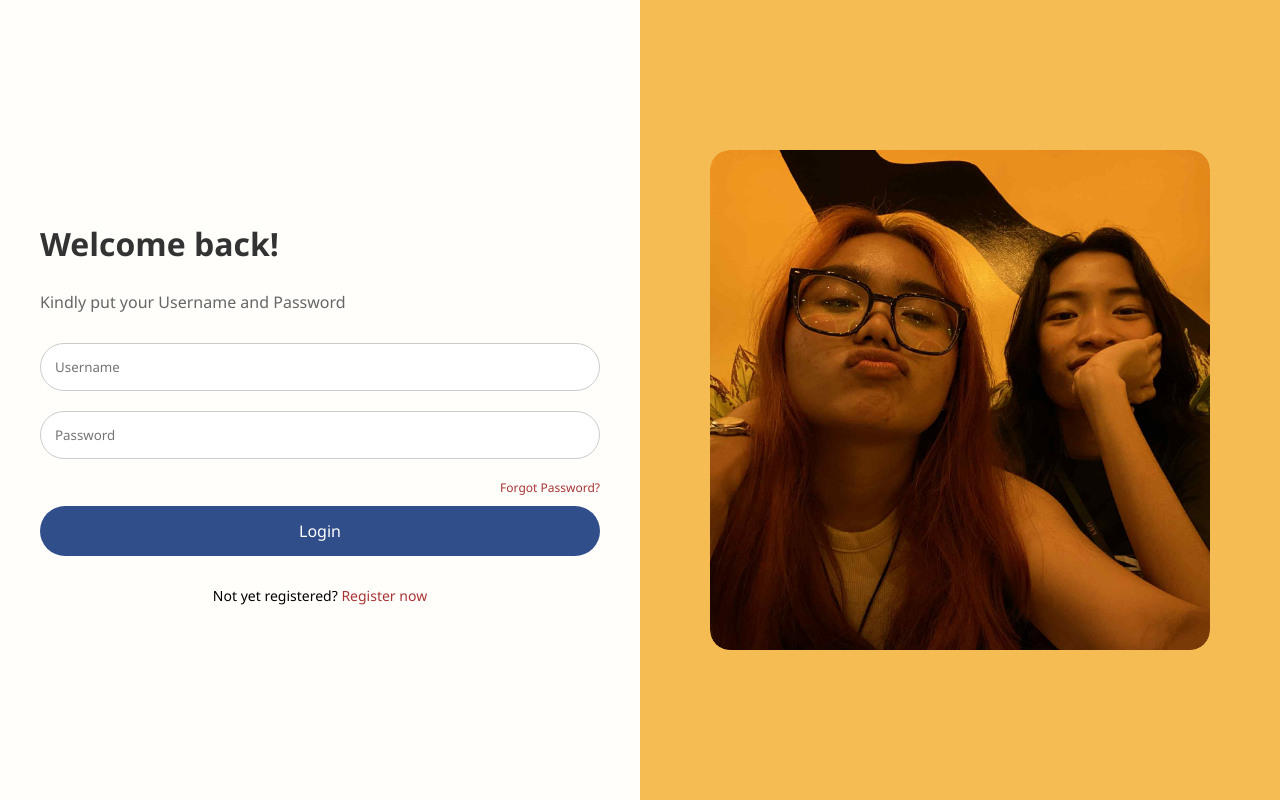
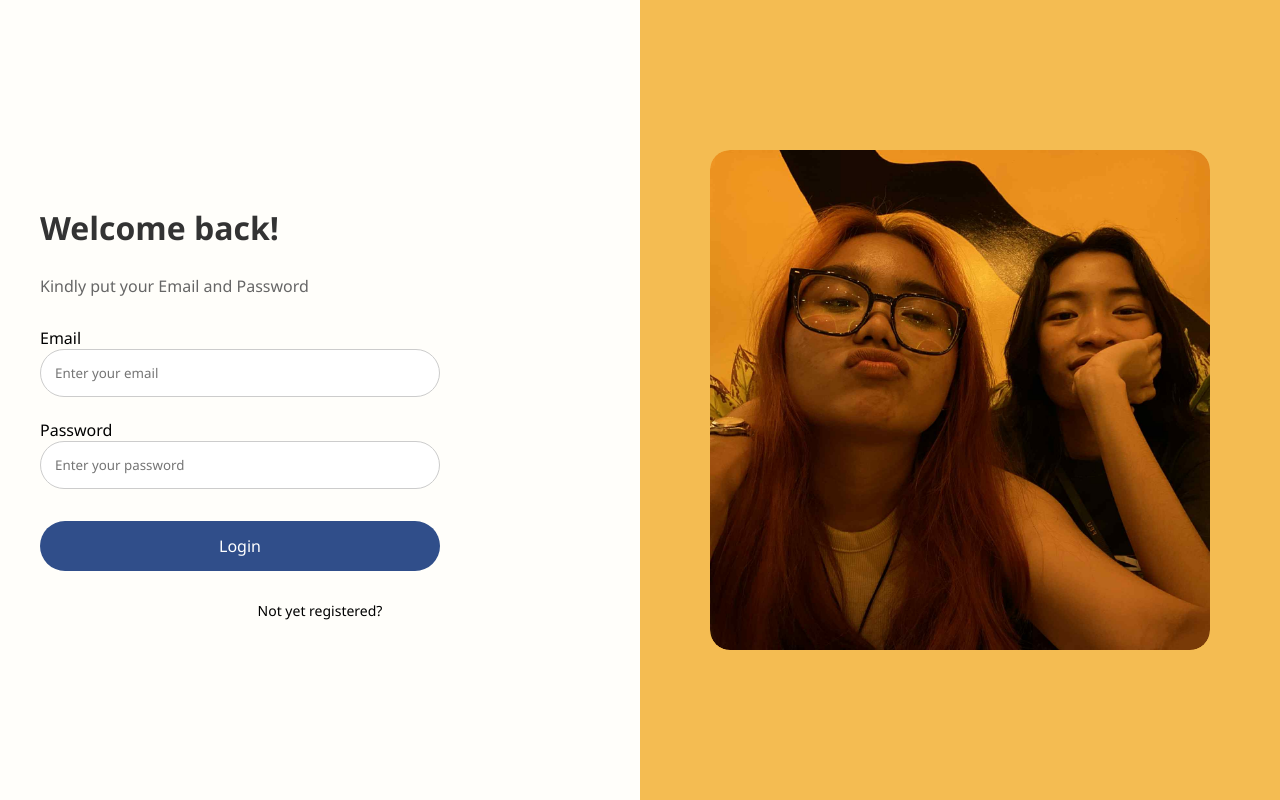
Before and after one commit to AndrieCD/AppDevFinalProject, a PHP site: page /student/login.php in a window 1280 px wide. Run offline with PHP 8.4, Linux system fonts and the light colour scheme.

Commit message:
Minor Revisions for student.css and login.php

```diff
--- a/assets/css/student.css
+++ b/assets/css/student.css
@@ -9,6 +9,13 @@ body {
     height: 100vh;
     width: 100vw;
 }
+
+fieldset {
+    border: none;
+    padding: 0;
+    margin: 0;
+}
+
 
 /*splash na screen*/
 .splash {
--- a/student/login.php
+++ b/student/login.php
@@ -3,7 +3,7 @@
 <html lang="en">
 <head>
     <meta charset="UTF-8">
-    <title>Student Login</title>
+    <title>Login</title>
     <link rel="stylesheet" href="../assets/css/student.css">
 </head>
 <body>
@@ -17,27 +17,24 @@
 <div class="container">
     <div class="left-panel">
         <h2>Welcome back!</h2>
-        <p>Kindly put your Username and Password</p>
+        <p>Kindly put your Email and Password</p>
 
-        <form action="#" method="post">
-            <div class="form-group">
-                <input type="text" name="username" placeholder="Username" required>
-            </div>
+    <form method="POST">
+        <fieldset style="max-width: 400px;">
+            <label for="email">Email</label><br>
+            <input type="text" name="email" id="email" placeholder="Enter your email" required><br><br>
 
-            <div class="form-group">
-                <input type="password" name="password" placeholder="Password" required>
-            </div>
+            <label for="password">Password</label><br>
+            <input type="password" name="password" id="password" placeholder="Enter your password" required><br><br>
 
-            <div class="form-actions">
-                <span></span>
-                <a href="#">Forgot Password?</a>
-            </div>
+            <button type="submit" class="login-btn">Login</button>
+        </fieldset>
+    </form>
 
-            <button class="login-btn" type="submit">Login</button>
-        </form>
 
         <div class="register-link">
-            Not yet registered? <a href="#">Register now</a>
+            Not yet registered?
+            <!--<a href="#">Register now</a>-->
         </div>
     </div>
 
```
